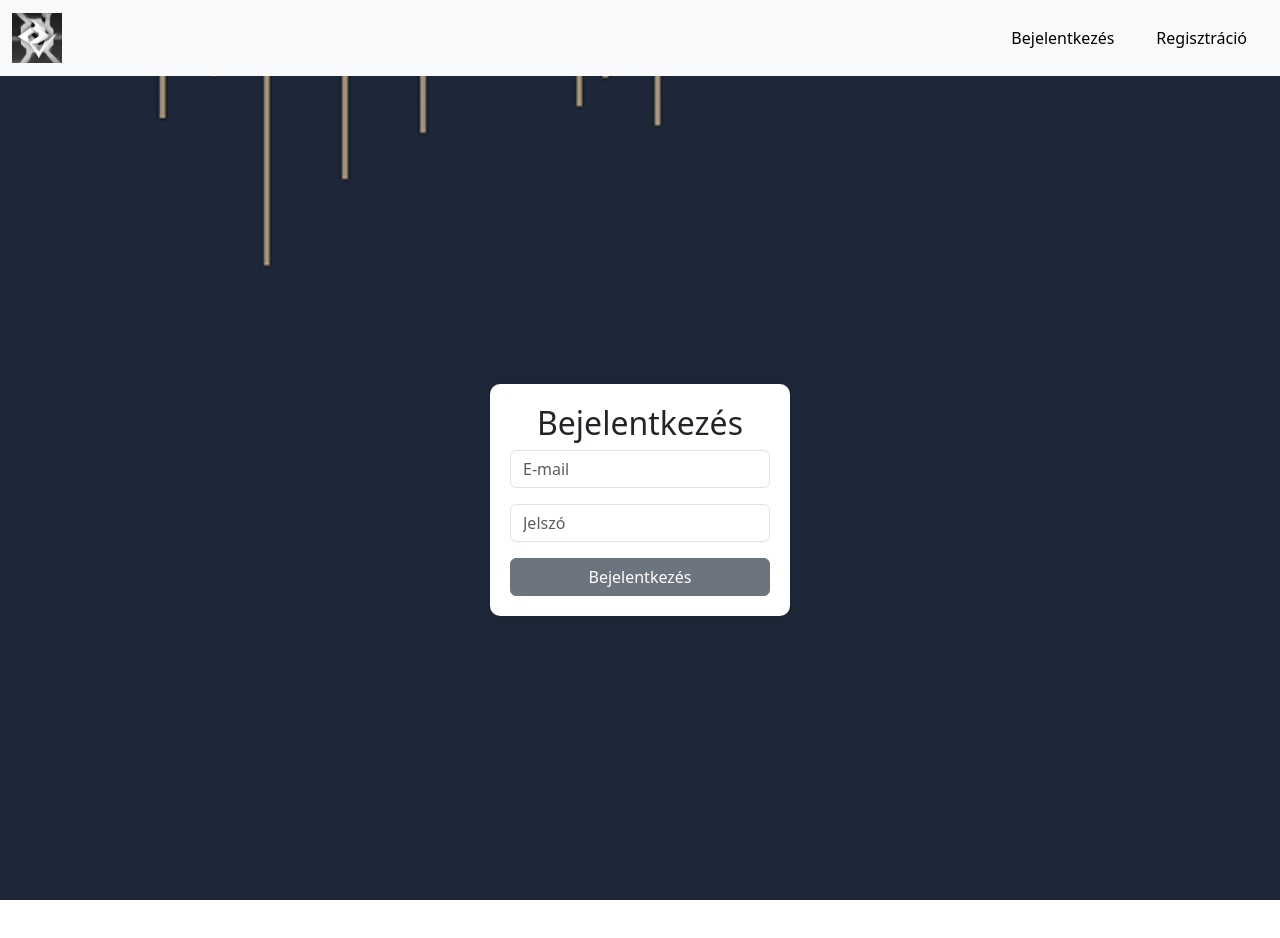
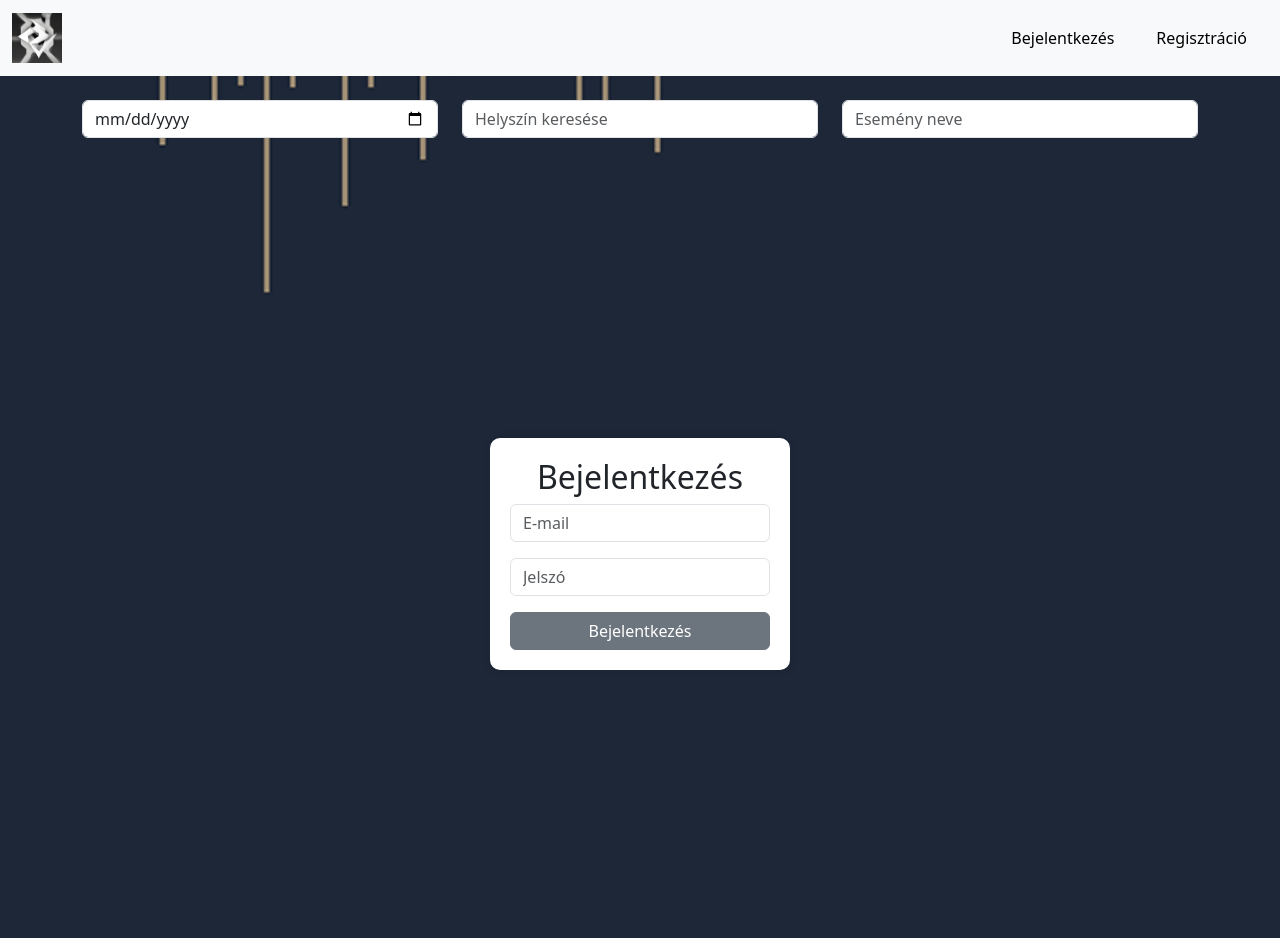
Before and after one commit to Gabor35/Rendezv-ny-k-vet-, a React (Create React App) app: page / in a window 1280 px wide. Shown: the top 938 px of the page. Before the commit the page ends 900 px from the top, so only its background shows below. Built offline with nearby package versions, Linux system fonts and the light colour scheme; no server answers.

Commit message:
modositva

```diff
--- a/src/App.jsx
+++ b/src/App.jsx
@@ -17,6 +17,9 @@ export const App = () => {
   const [events, setEvents] = useState([]);
   const [isModalOpen, setIsModalOpen] = useState(false);
   const [user, setUser] = useState(null);
+  const [filterDate, setFilterDate] = useState('');  // Dátum szűrő állapot
+  const [filterLocation, setFilterLocation] = useState('');  // Helyszín szűrő állapot
+  const [filterName, setFilterName] = useState('');  // Esemény neve szűrő állapot
 
   // Ellenőrizzük, hogy a felhasználó be van-e jelentkezve a localStorage-ból
   useEffect(() => {
@@ -43,6 +46,14 @@ export const App = () => {
     });
     setIsModalOpen(false);
   };
+
+  // Szűrjük az eseményeket dátum, helyszín és név alapján
+  const filteredEvents = events.filter(event => {
+    const isDateMatch = filterDate ? new Date(event.datum).toLocaleDateString() === new Date(filterDate).toLocaleDateString() : true;
+    const isLocationMatch = filterLocation ? event.helyszin?.toLowerCase().includes(filterLocation.toLowerCase()) : true;
+    const isNameMatch = filterName ? event.cime?.toLowerCase().includes(filterName.toLowerCase()) : true;
+    return isDateMatch && isLocationMatch && isNameMatch;
+  });
 
   return (
     <Router>
@@ -114,7 +125,6 @@ export const App = () => {
                     </li>
                   </>
                 )}
-
               </ul>
               <ul className="navbar-nav ms-auto">
                 {!user ? (  // Ha a felhasználó nincs bejelentkezve
@@ -144,10 +154,41 @@ export const App = () => {
           </div>
         </nav>
 
+        {/* Események szűrése dátum, helyszín és név alapján */}
+        <div className="container mt-4">
+          <div className="row mb-3">
+            <div className="col">
+              <input
+                type="date"
+                className="form-control"
+                value={filterDate}
+                onChange={(e) => setFilterDate(e.target.value)}
+                placeholder="Válassz dátumot"
+              />
+            </div>
+            <div className="col">
+              <input
+                type="text"
+                className="form-control"
+                value={filterLocation}
+                onChange={(e) => setFilterLocation(e.target.value)}
+                placeholder="Helyszín keresése"
+              />
+            </div>
+            <div className="col">
+              <input
+                type="text"
+                className="form-control"
+                value={filterName}
+                onChange={(e) => setFilterName(e.target.value)}
+                placeholder="Esemény neve"
+              />
+            </div>
+          </div>
+
           {/* Események listája */}
-        <div className="container mt-4">
           <Routes>
-            <Route path="/events" element={<EventList events={events} />} />
+            <Route path="/events" element={<EventList events={filteredEvents} />} />
             <Route path="/" element={<Login />} />
             <Route path="/login" element={<Login />} />
             <Route path="/register" element={<Register />} />
```
Lines whose indentation alone changed are shown as unchanged.
